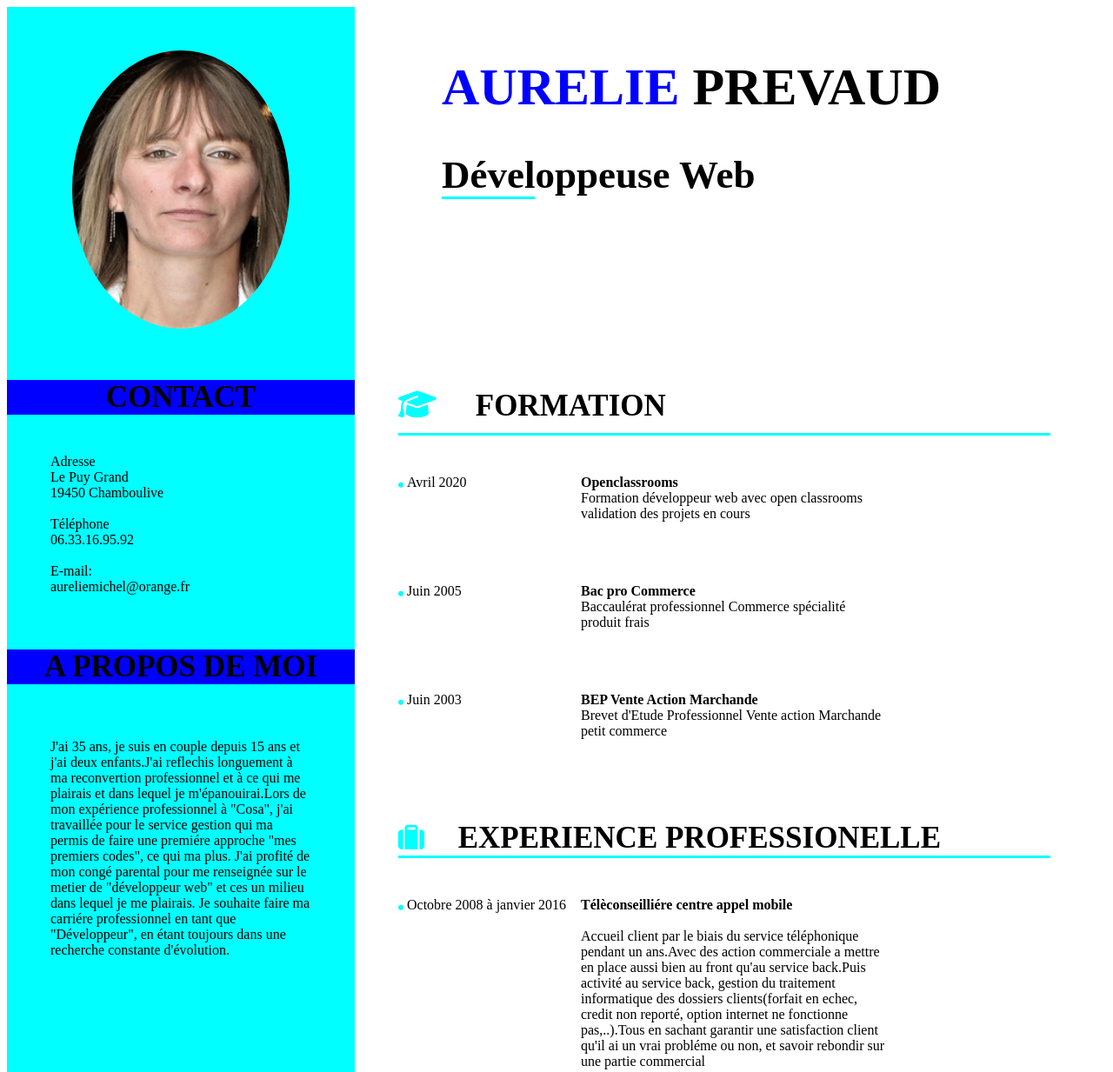
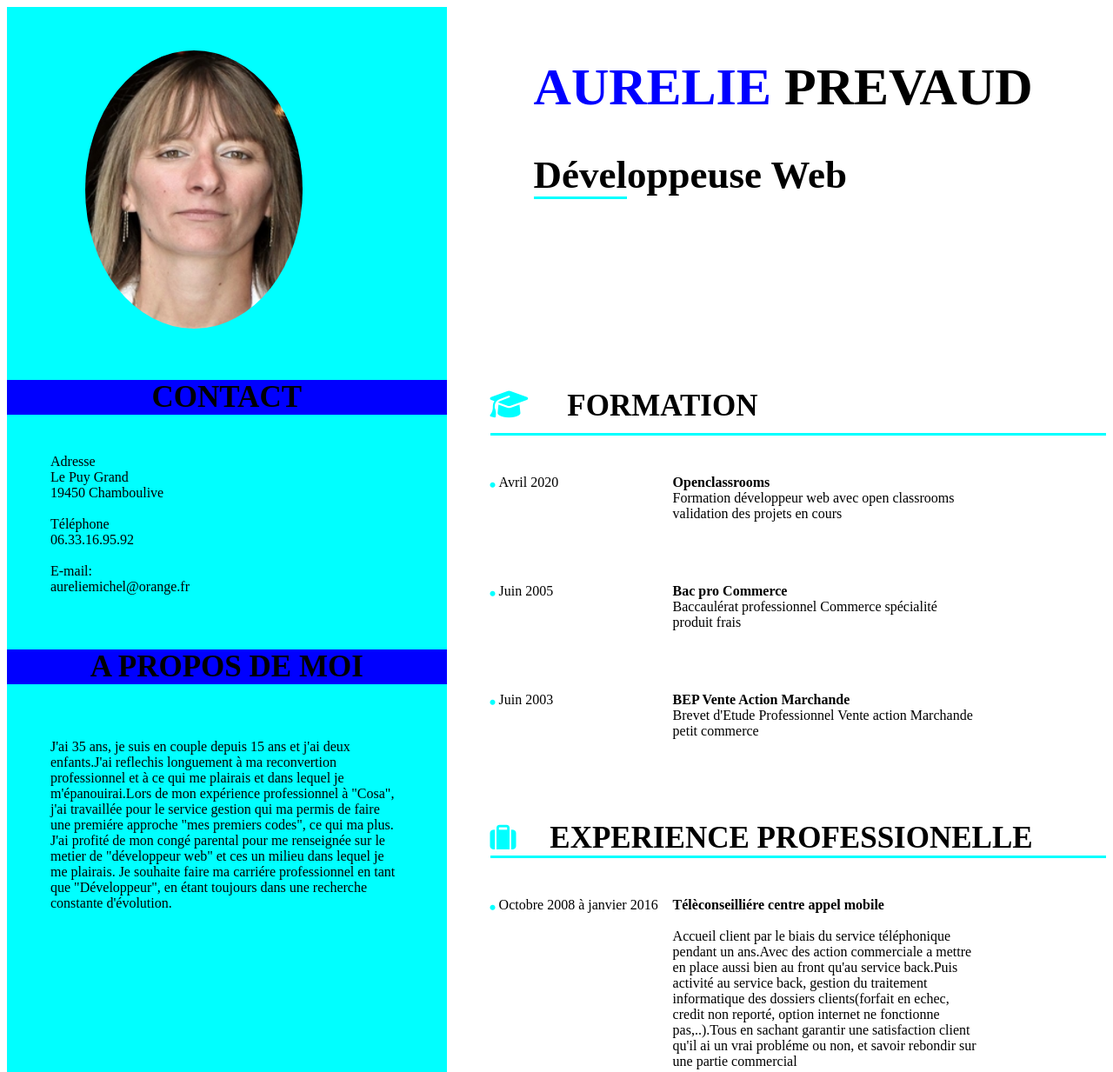
Before and after one commit to anca2014/Projet2, a plain HTML site: page Prevaud aurelive CV.html in a window 1280 px wide. Shown: the top 1233 px of the page at 87% size. Drawn offline with Linux system fonts and the light colour scheme.

Commit message:
Add files via upload

```diff
--- a/Prevaud aurelive CV.html
+++ b/Prevaud aurelive CV.html
@@ -1,7 +1,8 @@
 <!DOCTYPE html>
 <html lang="fr">
 	<head>
-		<meta charset="utf-8" name="viewport" content="width=device-width"/>
+		<meta charset="utf-8"/>
+		<meta name="viewport" content="width=device-width"/>
 		<title>Prevaud Aurélie CV</title>
 		<link rel="stylesheet" type="text/css" href="style.css">
 		<script src="https://kit.fontawesome.com/9d62ec2612.js" crossorigin="anonymous"></script>
--- a/style.css
+++ b/style.css
@@ -15,7 +15,7 @@ height:320px;
 border-radius: 50%;
 overflow:hidden;
 margin-top: 50px;
-margin-left: 75px;
+margin-left: 90px;
 clear: both;
 }
 h1
@@ -38,7 +38,7 @@ h3
 }
 .identite
 {
-	width: 400px;
+	width: 40%;
 	height: 1400px;
 	background-color: aqua;
     display: flex;
@@ -47,17 +47,15 @@ h3
 }
 #photo
 {
-	width: 400px;
+	width: 40%;
 	height: 400px;
 	background-color: aqua;
 	display:flex;
-
 }
 .trait
 {
 	border-bottom: 3px aqua solid;
 }
-
 .icone-crayon
 {
 	font-size: 30px;
@@ -70,7 +68,6 @@ h3
 	height: 50px;
 	color:aqua;
 	margin-right: 30px;
-
 }
 .icone-professionelle
 {
@@ -124,7 +121,6 @@ header
 {
 	display: flex;
 	flex-wrap: wrap;
-
 }
 .maxime
 {
@@ -161,18 +157,15 @@ header
 .centre1
 {
 	display: flex;
-	width: 1200px;
-	height: 1400px;
+	width: 100%;
 	flex-direction: row;
 	justify-content: flex-start;
-	flex-wrap: wrap;
 }
-
 .coeur
 {
 	display: flex;
 	flex-direction: column;
-	width: 800px;
+	width: 60%;
 	height: 1400px;
 	justify-content: flex-start;
 	flex-wrap: wrap;
@@ -181,7 +174,6 @@ header
 {
 	display: flex;
 	flex-direction: row;
-
 	justify-content: flex-start;
 	align-items: baseline;
 }
@@ -199,9 +191,9 @@ header
 	flex-direction: column;
 	justify-content: flex-start;
 }
-@media all and (min-width: 1096px)
+@media all and (max-width: 1096px)
 {
-	header
+	.block1
 {
 	display:flex;
 	flex-direction: column;
@@ -211,12 +203,26 @@ header
 	display: flex;
 	flex-direction: column;
 	flex-wrap: wrap;
-	width: 1200px;
-	height: 1400px;
-}
-.block1
-{
-	display: flex;
+	width: 100%;
+	justify-content: flex-start;
 
 }
+.body
+{
+display: flex;
+flex-direction: column;
+justify-content: center;
 }
+.identite
+{
+	width: 100%;
+}
+#photo
+{
+	width: 100%;
+}
+.coeur
+{
+	width: 100%;
+}
+}
```
